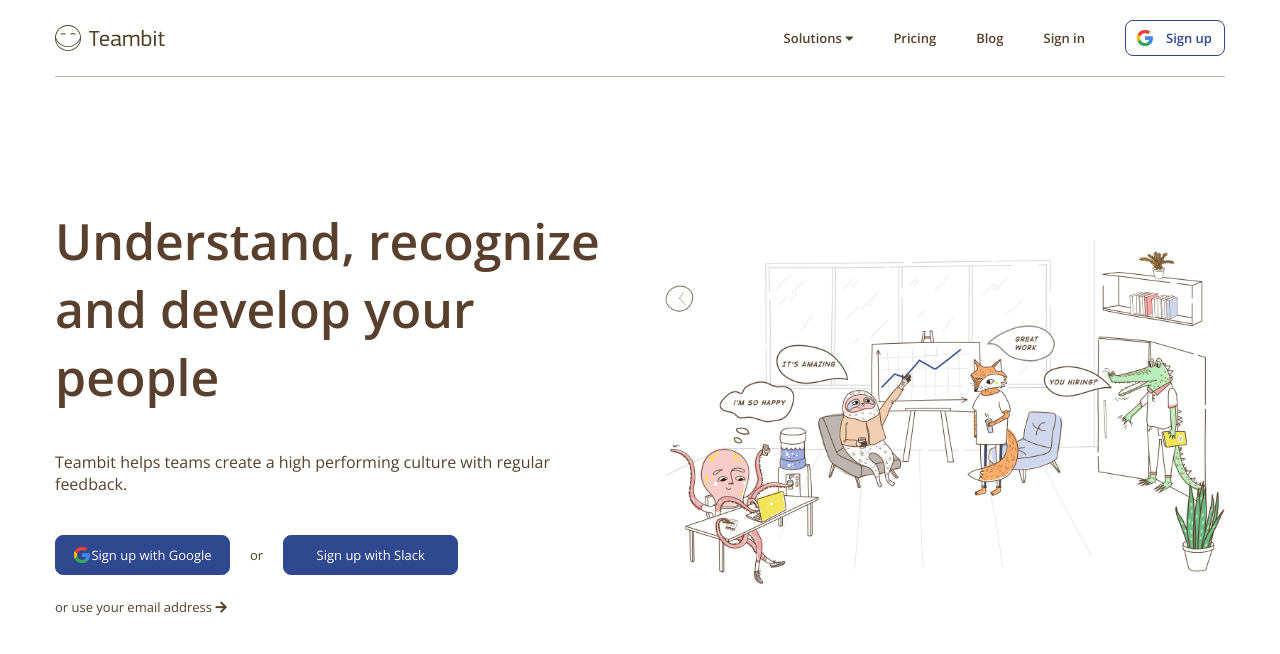
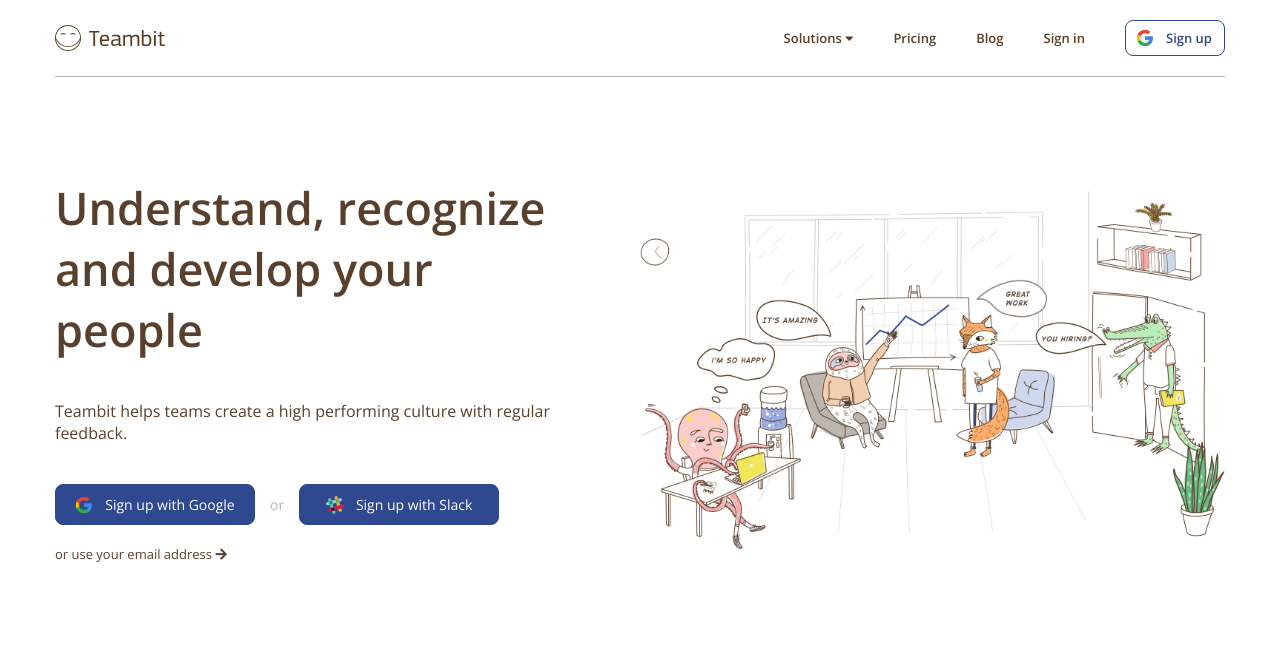
Before and after one commit to fabiogadau/node-sass-teambit, a website: page index.html in a window 1280 px wide. Drawn offline with nearby package versions, Linux system fonts and the light colour scheme.

Commit message:
refactoring jumbotron

```diff
--- a/index.html
+++ b/index.html
@@ -77,12 +77,13 @@
           </a>
           or
           <a href="#">
+            <img src="dist/img/slack-logo.svg" alt="slack-logo">
             Sign up with Slack
           </a>
         </div>
 
         <!-- Jumbotron Banner Link to Email -->
-        <a href="#">
+        <a class="jumbotron_banner__linkToEmail" href="#">
           or use your email address
           <i class="fas fa-arrow-right"></i>
         </a>
@@ -90,7 +91,9 @@
       </div>
 
       <!-- Jumbotron Image -->
-      <img class="jumbotron_img" src="dist/img/illustration-main.jpg" alt="illustration-main">
+      <div class="jumbotron_img">
+        <img src="dist/img/illustration-main.jpg" alt="illustration-main">
+      </div>
 
     </section>
   </main>
--- a/src/styles/partials/_common.scss
+++ b/src/styles/partials/_common.scss
@@ -14,8 +14,14 @@
 
 
 /* MIXIN */
+/* General */
+// Layout
+@mixin flex($justify: flex-start) {
+  display: flex;
+  justify-content: $justify;
+  align-items: center;
+}
 
-/* General */
 // Width
 @mixin total-width($total-width) {
   max-width: $total-width;
@@ -47,13 +53,6 @@
   display: $direction;
 }
 
-// Layout
-@mixin flex($justify: flex-start) {
-  display: flex;
-  justify-content: $justify;
-  align-items: center;
-}
-
 // Buttons
 @mixin btn($btn-padding) {
   padding: $btn-padding;
--- a/src/styles/partials/_jumbotron.scss
+++ b/src/styles/partials/_jumbotron.scss
@@ -1,21 +1,29 @@
 /* JUMBOTRON */
 .jumbotron {
   @include total-width($desktop-width);
-  @include total-padding(130px 0);
+  @include total-padding(100px 0);
+  @include flex;
+  flex-direction: column;
+}
+
+/* Jumbotron Banner */
+.jumbotron_banner {
+  @include width(100%);
+  @include flex;
+  flex-direction: column;
+}
+
+// Jumbotron Banner Text
+.jumbotron_banner__text {
+  @include width(100%);
+  @include total-padding(0 35px);
   @include flex;
   flex-direction: column;
   text-align: center;
-}
-
-/* Jumbotron Banner */
-// Jumbotron Banner Text
-.jumbotron_banner__text {
-  @include total-width(80%);
-  text-align: center;
   margin-bottom: 40px;
 
-  h1 {
-    @include font-setup(50px, 600);
+  & > h1 {
+    @include font-setup(45px, 600);
     margin-bottom: 40px;
   }
 }
@@ -23,116 +31,126 @@
 // Jumbotron Banner Buttons
 .jumbotron_banner__btns {
   @include width(100%);
-  @include total-padding(0 20px);
-  @include font-setup(13px, 300);
+  @include total-padding(0 25px);
+  @include font-setup(14px, 400);
   @include flex;
   flex-direction: column;
-  margin-bottom: 20px;
+  color: #bdb5af;
 
-  a {
+  & > a {
+    @include btn(10px 15px);
     @include width(100%);
-    @include btn(10px 15px);
-    @include font-setup(13px, 400);
+    @include font-setup(14px, 400);
     @include flex(center);
     text-decoration: none;
 
     & > img {
       @include btn_img;
-      margin-right: 0;
     }
   }
 
   & > a:first-child {
-    margin-bottom: 10px;
+    margin-bottom: 12px;
   }
 
   & > a:last-child {
-    margin-top: 10px;
+    margin-top: 12px;
   }
 }
 
 /* Jumbotron Banner Link to Email */
-.jumbotron_banner {
+.jumbotron_banner__linkToEmail {
+  @include link-setup;
+  @include font-setup(13px, 400);
+  margin-top: 20px;
+}
 
-  & > a {
-    @include link-setup;
-    @include font-setup(13px, 300);
-  }
-}
 
 /* Jumbotron Image */
 .jumbotron_img {
-  @include total-width(320px);
-  margin-top: 20px;
+  @include width(100%);
+  @include total-padding(30px);
+  @include flex;
+
+  & > img {
+    @include total-width(100%);
+  }
 }
 
 
 /* Responsive */
 // Mobile Landscape
 @media all and (min-width: 667px) {
-  .jumbotron_banner__text {
-    @include total-width(95%);
-    margin-bottom: 40px;
-  }
-
   .jumbotron_banner__btns {
-    @include width(100%);
-    @include total-padding(0);
     @include flex(center);
     flex-direction: row;
 
-    a {
-      @include width(175px);
+    & > a {
+      @include btn(10px 15px);
+      @include width(200px);
     }
 
     & > a:first-child {
       margin-bottom: 0;
-      margin-right: 20px;
+      margin-right: 15px;
     }
 
     & > a:last-child {
       margin-top: 0;
-      margin-left: 20px;
+      margin-left: 15px;
     }
   }
 
   .jumbotron_img {
-    @include total-width(620px);
+    @include total-padding(30px 50px);
   }
 }
 
 // Tablet
+@media all and (min-width: 768px) {
+  .jumbotron_img {
+    @include total-padding(30px 90px);
+  }
+}
+
+// Tablet Landscape
 @media all and (min-width: 1024px) {
   .jumbotron_banner__text {
-    @include total-width(70%);
-    margin-bottom: 40px;
+    @include total-padding(0 200px);
+  }
+
+  .jumbotron_img {
+    @include total-padding(30px 200px);
   }
 }
 
 // Desktop
 @media all and (min-width: 1170px) {
   .jumbotron {
-    @include flex;
     flex-direction: row;
-    text-align: left;
   }
 
   .jumbotron_banner {
-    margin-right: 50px;
+    @include width(50%);
   }
 
   .jumbotron_banner__text {
-    @include total-width(100%);
+    @include width(100%);
+    @include total-padding(0 50px 0 0);
     text-align: left;
-    margin-bottom: 40px;
   }
 
   .jumbotron_banner__btns {
     @include flex;
-    flex-direction: row;
+    @include total-padding(0);
+  }
+
+  .jumbotron_banner__linkToEmail {
+   align-self: flex-start;
   }
 
   .jumbotron_img {
-    @include total-width(560px);
+    @include width(50%);
+    @include total-padding(0);
   }
 }
```
Also changed, not shown: dist/styles/main.css.
